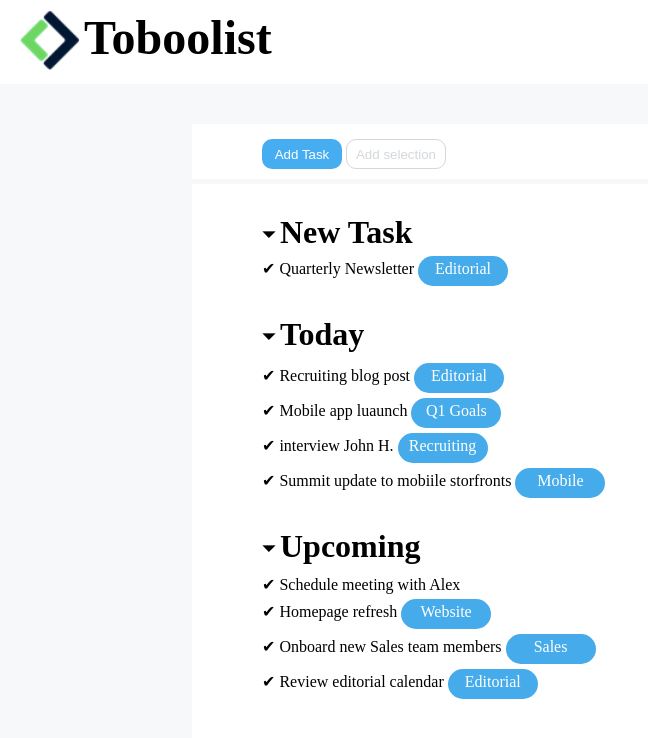
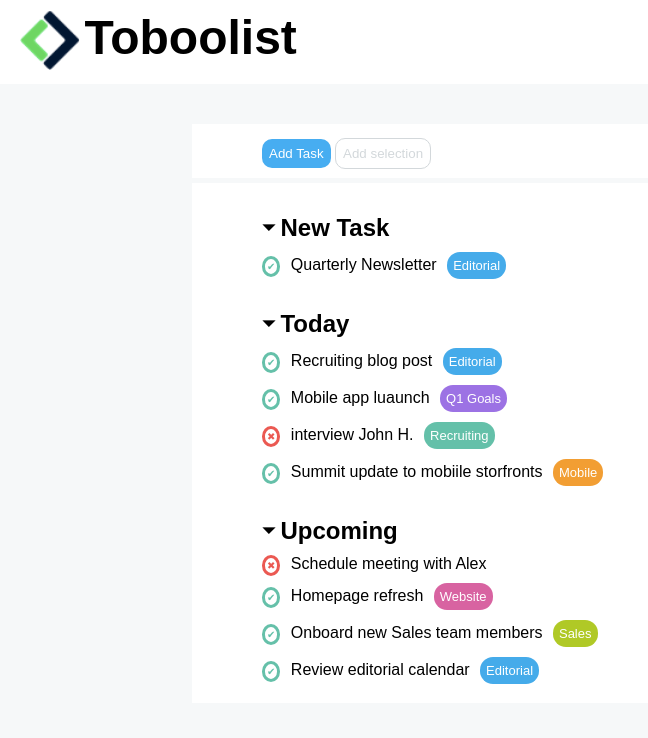
Before and after one commit to marcoarnulfo/html-css-toboolist, a plain HTML site: page index.html in a window 1280 px wide. Shown: the whole page, without its empty margins (0-648 px from the left). Drawn offline with Linux system fonts and the light colour scheme.

Commit message:
end project

```diff
--- a/assets/css/style.css
+++ b/assets/css/style.css
@@ -8,6 +8,8 @@
     --mobile:#F29E33;
     --website:#D863A1;
     --sales:#B0C926;
+    --check_v_box:#65C0A9;
+    --check_x_box:#EB5952;
 }
 
 *{
@@ -18,6 +20,7 @@
 
 body{
     background-color:var(--sfondo);
+    font-family: Arial, Helvetica, sans-serif;
 }
 
 #banner{
@@ -52,8 +55,7 @@
     background-color: var(--addtask);
     border: 0;
     border-radius: 10px;
-    height: 30px;
-    width: 80px;
+    padding: 7px;
     margin-top: 15px;
     margin-bottom: 10px;
 }
@@ -64,14 +66,13 @@
     display: inline-block;
     border: 0;
     border-radius: 10px;
-    height: 30px;
-    width: 100px;
+    padding: 7px;
     border:solid var(--selection) 1px;
 }
 
 #container{
     width: 70%;
-    height: 100vh;
+    height: 65vh;
     margin: auto;
     background-color: white;
 }
@@ -81,27 +82,63 @@
     padding-top: 30px;
 }
 
-.title_section{
-    font-size: 2rem;
-}
-
-.element{
-    padding-top: 5px;
-}
-
 .arrow{
     border-bottom: 4px;
     font-size: 20px;
     vertical-align: 5px;
 }
 
+.title_section{
+    font-size: 1.5rem;
+}
+
+.element{
+    padding-top: 10px;
+}
+
+.checkbox{
+    font-size: 10px;
+    padding: 2px;
+    color: var(--check_v_box);
+    border: solid var(--check_v_box);
+    border-radius: 50%;
+}
+
+.red{
+    color: var(--check_x_box);
+    border: solid var(--check_x_box);
+}
+
+.subtitle{
+    padding: 6px;
+}
+
 .editorial{
     color: white;
     display: inline-block;
     background-color: var(--editorial);
-    height: 30px;
-    width: 90px;
-    border-radius: 15px;
+    border-radius: 13px;
     text-align: center;
-    padding: 4px;
+    padding: 6px;
+    font-size: 13px;
 }
+
+.goals{
+    background-color: var(--goals);
+}
+
+.recruiting{
+    background-color: var(--recruiting);
+}
+
+.mobile{
+    background-color: var(--mobile);
+}
+
+.website{
+    background-color: var(--website);
+}
+
+.sales{
+    background-color: var(--sales);
+}
--- a/index.html
+++ b/index.html
@@ -29,48 +29,59 @@
             <div class="section"> <!-- New Task -->
                 <span class="arrow">&#128899;</span> <span> <strong class="title_section">New Task</strong> </span>
                 <div class="element">
-                    <span>&#10004;</span> <span>Quarterly Newsletter</span> <span class="editorial">Editorial</span>
+                    <span class="checkbox">&#10004;</span> <span class="subtitle">Quarterly Newsletter</span>
+                    <span class="editorial">Editorial</span>
                 </div>
             </div>
 
             <div class="section"> <!-- Today-->
                 <span class="arrow">&#128899;</span> <span> <strong class="title_section">Today</strong> </span>
-                <div class="element">
+
                     <div class="element">
-                        <span>&#10004;</span> <span>Recruiting blog post</span> <span class="editorial">Editorial</span>
+                        <span class="checkbox">&#10004;</span>
+                        <span class="subtitle">Recruiting blog post</span>
+                        <span class="editorial">Editorial</span>
                     </div>
                     <div class="element">
-                        <span>&#10004;</span> <span>Mobile app luaunch</span> <span class="editorial">Q1 Goals</span>
+                        <span class="checkbox">&#10004;</span>
+                        <span class="subtitle">Mobile app luaunch</span>
+                        <span class="editorial goals">Q1 Goals</span>
                     </div>
                     <div class="element">
-                        <span>&#10004;</span> <span>interview John H.</span> <span class="editorial">Recruiting</span>
+                        <span class="checkbox red">&#10006;</span>
+                        <span class="subtitle">interview John H.</span>
+                        <span class="editorial recruiting">Recruiting</span>
                     </div>
                     <div class="element">
-                        <span>&#10004;</span> <span>Summit update to mobiile storfronts</span>
-                        <span class="editorial">Mobile</span>
+                        <span class="checkbox">&#10004;</span>
+                        <span class="subtitle">Summit update to mobiile storfronts</span>
+                        <span class="editorial mobile">Mobile</span>
                     </div>
-                </div>
+
             </div>
 
             <div class="section"> <!-- Upcoming-->
                 <span class="arrow">&#128899;</span> <span> <strong class="title_section">Upcoming</strong> </span>
-                <div class="element">
                     <div class="element">
-                        <span>&#10004;</span> <span>Schedule meeting with Alex</span>
+                        <span class="checkbox red">&#10006;</span>
+                        <span class="subtitle">Schedule meeting with Alex</span>
                     </div>
                     <div class="element">
-                        <span>&#10004;</span> <span>Homepage refresh</span> <span class="editorial">Website</span>
+                        <span class="checkbox">&#10004;</span>
+                        <span class="subtitle">Homepage refresh</span>
+                        <span class="editorial website">Website</span>
                     </div>
                     <div class="element">
-                        <span>&#10004;</span> <span>Onboard new Sales team members</span>
-                        <span class="editorial">Sales</span>
+                        <span class="checkbox">&#10004;</span>
+                        <span class="subtitle">Onboard new Sales team members</span>
+                        <span class="editorial sales" >Sales</span>
                     </div>
                     <div class="element">
-                        <span>&#10004;</span> <span>Review editorial calendar</span>
+                        <span class="checkbox">&#10004;</span>
+                        <span class="subtitle">Review editorial calendar</span>
                         <span class="editorial">Editorial</span>
                     </div>
                 </div>
-            </div>
         </div>
 
     </main>
```
